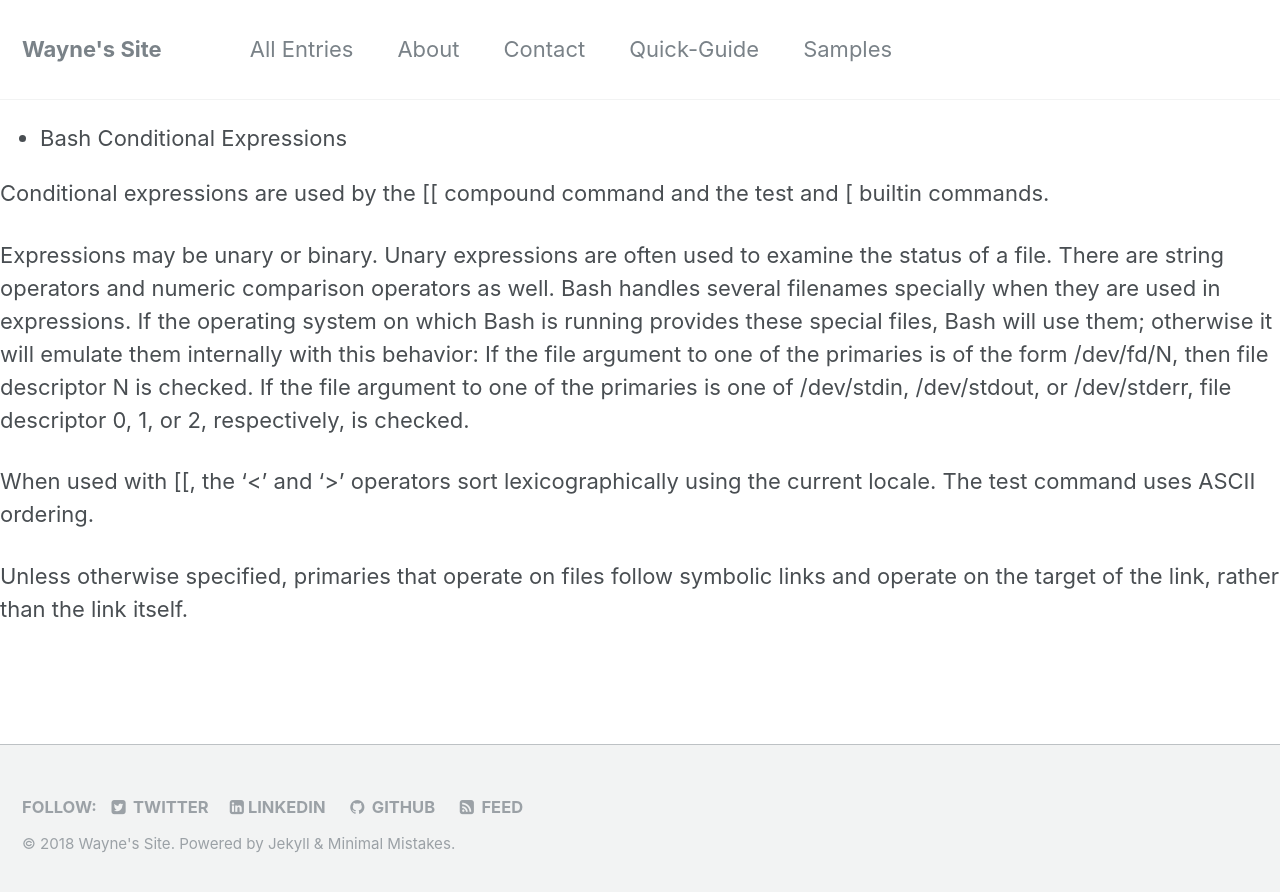
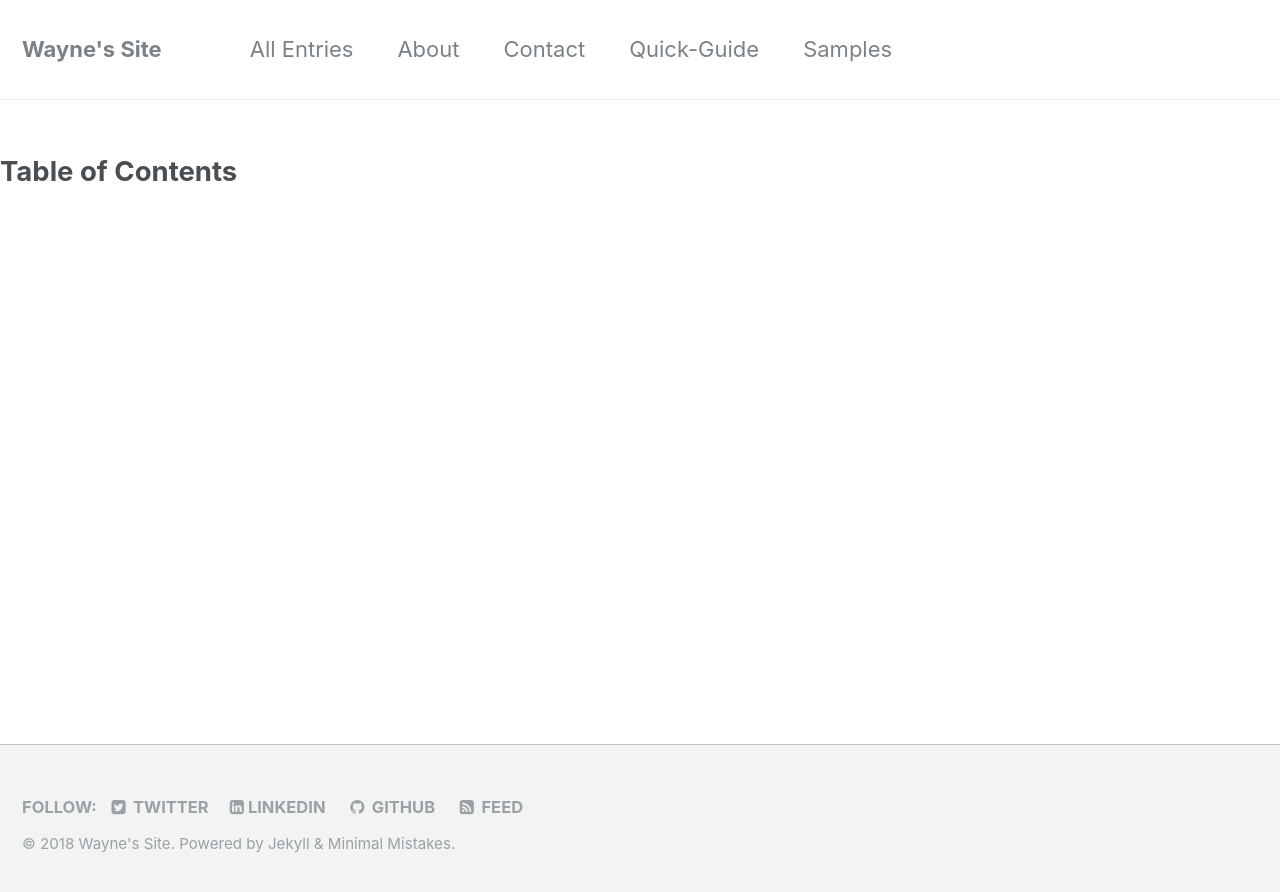
Before and after one commit to element207/element207.github.io, a Jekyll site: the page built from _posts/2018-03-26-Bash-Conditional-Expressions.md, in a window 1280 px wide. Shown: the top 892 px of the page. Built offline with Jekyll 4.4.1, drawn with Linux system fonts in a browser that asks for light colours; our own code applies the rules of GitHub Pages for plain Markdown files.

Commit message:
Update 2018-03-26-Bash-Conditional-Expressions.md

```diff
--- a/_posts/2018-03-26-Bash-Conditional-Expressions.md
+++ b/_posts/2018-03-26-Bash-Conditional-Expressions.md
@@ -1,9 +1,17 @@
-* Bash Conditional Expressions
+---
+title:  "Bash Conditional Expressions"
+date:   2018-03-30 14:22:41 +0800
+categories:
+          - Reference
+tags:
+          - Bash
+          - Linux
+header:
+  overlay_color: "#5e616c"
+  overlay_image: /assets/images/w-home-page.jpg
+excerpt: Bash script programing.
+mathjax: true
+---
 
-Conditional expressions are used by the [[ compound command and the test and [ builtin commands.
 
-Expressions may be unary or binary. Unary expressions are often used to examine the status of a file. There are string operators and numeric comparison operators as well. Bash handles several filenames specially when they are used in expressions. If the operating system on which Bash is running provides these special files, Bash will use them; otherwise it will emulate them internally with this behavior: If the file argument to one of the primaries is of the form /dev/fd/N, then file descriptor N is checked. If the file argument to one of the primaries is one of /dev/stdin, /dev/stdout, or /dev/stderr, file descriptor 0, 1, or 2, respectively, is checked.
-
-When used with [[, the ‘<’ and ‘>’ operators sort lexicographically using the current locale. The test command uses ASCII ordering.
-
-Unless otherwise specified, primaries that operate on files follow symbolic links and operate on the target of the link, rather than the link itself.
+## Table of Contents
```
